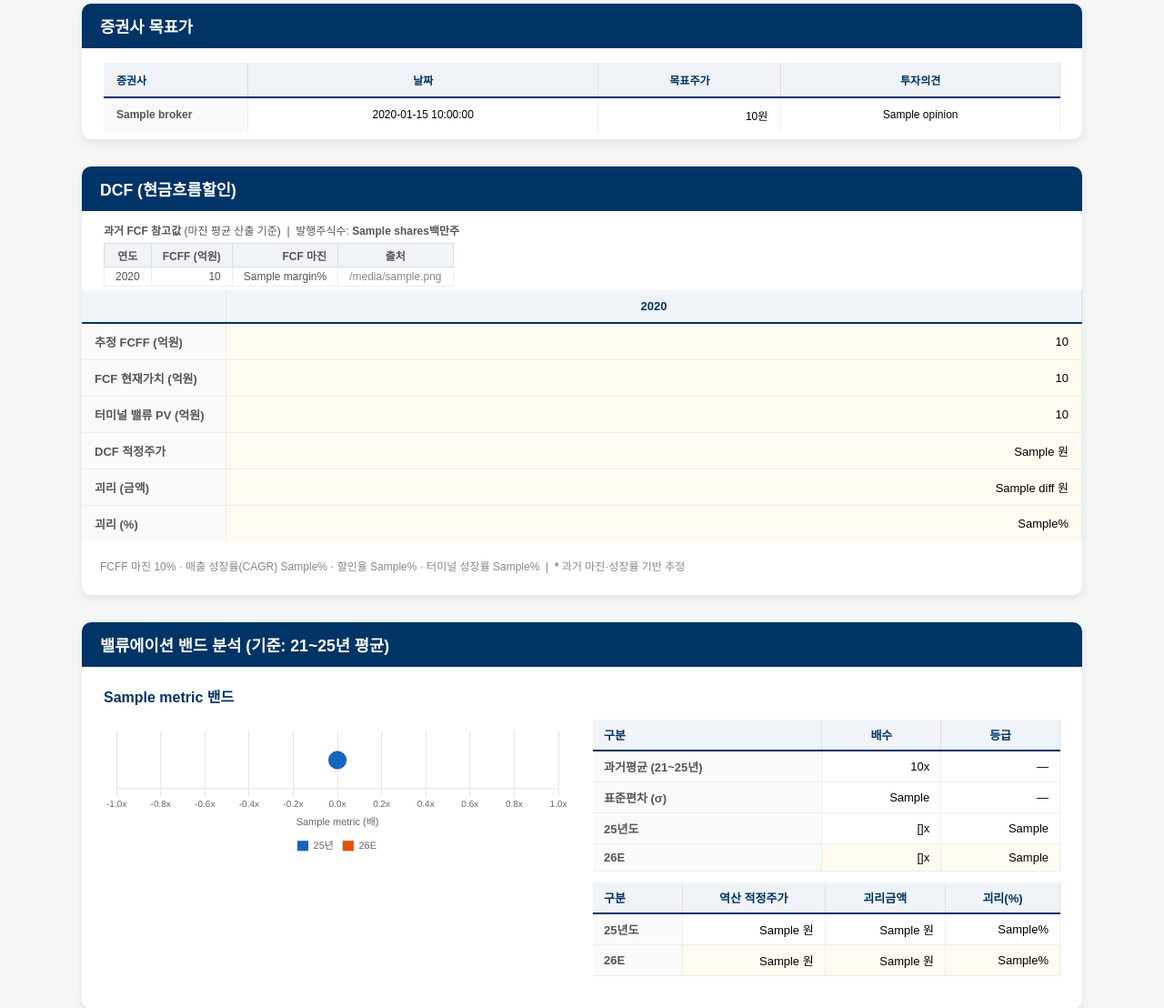
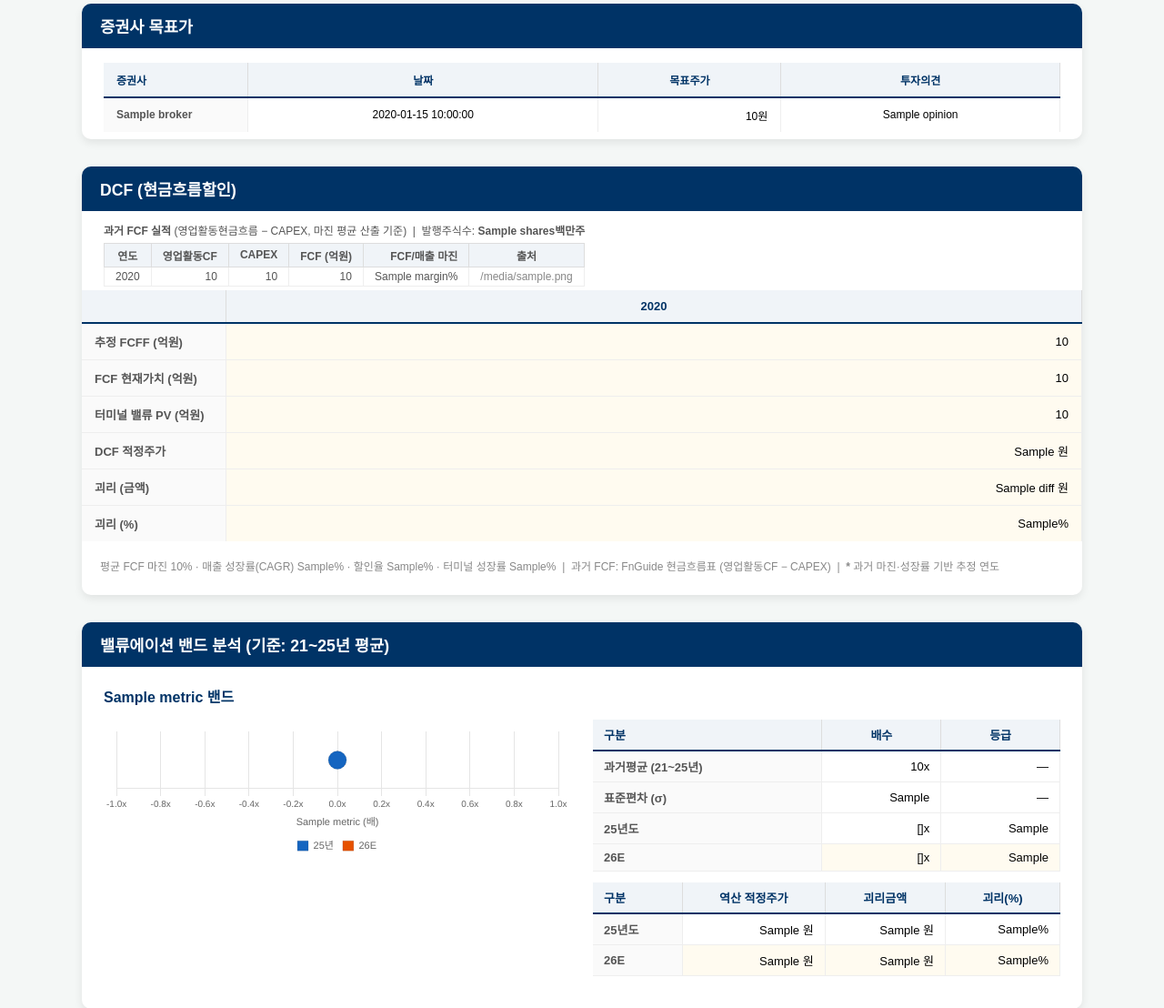
Before and after one commit to hihcjm/pvgo-web, a Flask app: template templates/index.html in a window 1280 px wide. Shown: the part 471-1579 px from the top of the page at 91% size. Run offline with Flask 3, Linux system fonts and the light colour scheme; the template is opened without the code that fills it: most values are stand-ins (such as "Sample title", 1, 10 or a date in 2020).

Commit message:
feat: FnGuide 현금흐름표에서 실제 FCF(영업활동CF-CAPEX) 사용
- get_fnguide_cashflow() 추가: comp.fnguide.com 현금흐름표 파싱
  (영업활동으로인한현금흐름 - 유형자산의증가)
- calc_dcf(): FnGuide 실적 FCF 마진 우선 사용 (영업이익추정 fallback)
- 컨센서스 연도 FCF도 FnGuide 마진 × 컨센서스 매출로 일관성 확보
- 템플릿: 과거 FCF 테이블에 영업활동CF / CAPEX 컬럼 추가
- 템플릿: DCF 푸터에 FnGuide 출처 명시

Co-Authored-By: Claude Sonnet 4.6 <noreply@anthropic.com>

```diff
--- a/api/app.py
+++ b/api/app.py
@@ -335,6 +335,126 @@ def get_beta_from_soup(soup):
     """레거시 호환용 — wisereport로 대체됨."""
     return 1.0
 
+# ── 6b. FnGuide 현금흐름표 (영업활동CF + CAPEX) ──────────────────
+def get_fnguide_cashflow(stock_code):
+    """
+    comp.fnguide.com에서 연결 현금흐름표 파싱.
+    반환: {
+      '2023/12': {'op_cf': 42782, 'capex': 83251, 'fcf': -40469},
+      '2024/12': {'op_cf': 297959, 'capex': 159455, 'fcf': 138504},
+      ...
+    }
+    연도-값 딕셔너리. 실패 시 None.
+    """
+    try:
+        url = (f'https://comp.fnguide.com/SVO2/ASP/SVD_Finance.asp'
+               f'?pGB=1&gicode=A{stock_code}&cID=&MenuYn=Y&ReportGB='
+               f'&NewMenuID=104&stkGb=701')
+        headers = {**NAVER_HEADERS, 'Referer': 'https://comp.fnguide.com'}
+        resp = requests.get(url, headers=headers, timeout=20)
+        if resp.status_code != 200:
+            return None
+        resp.encoding = 'utf-8'
+        soup = BeautifulSoup(resp.text, 'html.parser')
+
+        tables = soup.find_all('table')
+        # 연결 현금흐름 테이블: thead='IFRS(연결)' + tbody[4]
+        # table[4] = 연간 연결 현금흐름표
+        cf_table = None
+        cf_years = []
+        for t in tables:
+            thead = t.find('thead')
+            if thead:
+                ths = [th.get_text(strip=True) for th in thead.find_all('th')]
+                if 'IFRS(연결)' in ths and any(re.search(r'20\d\d/\d\d', th) for th in ths):
+                    cf_years = [th for th in ths if re.search(r'20\d\d/\d\d', th)]
+                    tbody = t.find('tbody')
+                    if tbody:
+                        # 첫 번째 행이 '영업활동으로인한현금흐름'인지 확인
+                        rows = tbody.find_all('tr')
+                        if rows:
+                            first_text = rows[0].find('th') or rows[0].find('td')
+                            if first_text and '영업활동' in first_text.get_text():
+                                cf_table = tbody
+                                break
+
+        if cf_table is None:
+            # fallback: tbody[4] 직접 접근
+            tbodies = soup.find_all('tbody')
+            if len(tbodies) >= 5:
+                cf_table = tbodies[4]
+                # 연도는 table[4] thead에서
+                all_tables = soup.find_all('table')
+                if len(all_tables) >= 5:
+                    th_row = all_tables[4].find('thead')
+                    if th_row:
+                        cf_years = [th.get_text(strip=True)
+                                    for th in th_row.find_all('th')
+                                    if re.search(r'20\d\d/\d\d', th.get_text())]
+
+        if cf_table is None or not cf_years:
+            return None
+
+        def parse_val(s):
+            s = s.strip().replace(',', '').replace(' ', '')
+            if s in ('-', '', 'N/A', '-'):
+                return None
+            try:
+                return float(s)
+            except:
+                return None
+
+        result = {}
+        rows = cf_table.find_all('tr')
+
+        # 행별 값 추출 함수
+        def get_row_vals(row):
+            cells = row.find_all('td')
+            return [parse_val(c.get_text(strip=True)) for c in cells]
+
+        op_cf_vals   = None   # 영업활동으로인한현금흐름
+        capex_vals   = None   # 유형자산의증가
+
+        for r in rows:
+            th = r.find('th')
+            label = th.get_text(strip=True) if th else ''
+            # 그룹 제목 행이 없으면 첫 번째 td로
+            if not label:
+                first_td = r.find('td')
+                label = first_td.get_text(strip=True) if first_td else ''
+
+            # '계산에 참여한 계정 펼치기' 등 설명 제거
+            clean = re.sub(r'계산에 참여한 계정 펼치기', '', label).strip()
+
+            if '영업활동으로인한현금흐름' in clean and op_cf_vals is None:
+                op_cf_vals = get_row_vals(r)
+            elif '유형자산의증가' in clean and capex_vals is None:
+                capex_vals = get_row_vals(r)
+
+            if op_cf_vals and capex_vals:
+                break
+
+        if not op_cf_vals:
+            return None
+
+        for i, yr in enumerate(cf_years):
+            # yr = '2023/12'
+            y_norm = norm_year(yr)   # '2023/12'
+            op_cf = op_cf_vals[i] if i < len(op_cf_vals) else None
+            capex = capex_vals[i] if capex_vals and i < len(capex_vals) else None
+            if op_cf is not None:
+                fcf = op_cf - (capex or 0)
+                result[y_norm] = {
+                    'op_cf': round(op_cf),
+                    'capex': round(capex) if capex is not None else 0,
+                    'fcf':   round(fcf),
+                }
+
+        return result if result else None
+
+    except Exception as e:
+        return None
+
 # ── 7. 밴드 분석 ───────────────────────────────────────────────
 def calc_valuation_band(naver_data, current_price):
     rows     = naver_data['rows']
@@ -471,12 +591,12 @@ def calc_valuation_band(naver_data, current_price):
 
     return results
 
-# ── 8. DCF (FCF 직접 사용 + 컨센서스 26~28E) ─────────────────
+# ── 8. DCF (FnGuide 실제 FCF 우선 사용 + 컨센서스 26~28E) ───────
 def calc_dcf(naver_data, r, current_price, g_terminal=0.025, stock_code=None):
     """
-    네이버 Financial Summary의 FCF를 직접 사용.
-    과거 FCF/매출액 마진 평균 → 컨센서스 매출액에 적용해 26~28E FCFF 추정.
-    발행주식수도 테이블에서 직접 읽음.
+    FnGuide 현금흐름표에서 실제 FCF(영업활동CF - CAPEX)를 가져와 사용.
+    부족 시 영업이익 기반 추정으로 대체.
+    컨센서스 매출 × 평균FCF마진 → 26~28E FCFF 추정.
     """
     try:
         rows     = naver_data['rows']
@@ -485,24 +605,39 @@ def calc_dcf(naver_data, r, current_price, g_terminal=0.025, stock_code=None):
         est_idx  = naver_data['est_idx']
 
         rev_row = rows.get('매출액', [])
-        fcf_row = rows.get('FCF', [])
-        op_row  = rows.get('영업이익(발표)', rows.get('영업이익', []))
 
         if not rev_row:
             return {"error": "매출액 데이터 없음"}
 
-        # ── 과거 FCF 마진 계산 (FCF가 있으면 직접, 없으면 영업이익 기반) ──
+        # ── FnGuide 실제 FCF 가져오기 (영업활동CF - CAPEX) ──────────
+        fnguide_cf = None
+        if stock_code:
+            fnguide_cf = get_fnguide_cashflow(stock_code)
+
+        # ── 과거 FCF 마진 계산 ─────────────────────────────────────
+        # 우선순위: ① FnGuide 실제 FCF → ② 영업이익 기반 추정
         hist_fcff_margin = []
-        hist_fcf_detail  = []   # 화면 표시용: [(year, fcf_억, margin_%)]
-        for i in hist_idx:
-            rev = get_val(rows, '매출액', i)
-            fcf = safe_float(fcf_row[i]) if i < len(fcf_row) else None
-            if rev and rev > 0 and fcf is not None:
-                margin = fcf / rev
-                hist_fcff_margin.append(margin)
-                hist_fcf_detail.append({'year': years[i], 'fcf': round(fcf), 'margin': round(margin*100,1), 'src': '직접'})
+        hist_fcf_detail  = []   # 화면 표시용
 
-        # FCF 데이터 부족시 영업이익 기반으로 대체
+        if fnguide_cf:
+            for i in hist_idx:
+                yr = years[i]   # '2023/12', '2024/12' 등
+                rev = get_val(rows, '매출액', i)
+                cf_data = fnguide_cf.get(yr)
+                if rev and rev > 0 and cf_data:
+                    fcf = cf_data['fcf']   # 억원
+                    margin = fcf / rev
+                    hist_fcff_margin.append(margin)
+                    hist_fcf_detail.append({
+                        'year': yr,
+                        'fcf': round(fcf),
+                        'op_cf': cf_data['op_cf'],
+                        'capex': cf_data['capex'],
+                        'margin': round(margin*100, 1),
+                        'src': 'FnGuide실적',
+                    })
+
+        # FnGuide 데이터 부족시 영업이익 기반 추정
         if len(hist_fcff_margin) < 2:
             TAX = 0.22; DA = 0.05; CAPEX_R = 0.06
             hist_fcff_margin = []
@@ -534,21 +669,14 @@ def calc_dcf(naver_data, r, current_price, g_terminal=0.025, stock_code=None):
             rev_growth = 0.05  # fallback 5%
 
         # ── 컨센서스 FCF 추정 (26E) ──
+        # FnGuide 실적 기반 마진 × 컨센서스 매출 적용
         fcf_years = []
         for i in est_idx:
             label = years[i]
             rev_e = get_val(rows, '매출액', i)
-            op_e  = get_val(rows, '영업이익(발표)', i) or get_val(rows, '영업이익', i)
-            fcf_e_direct = safe_float(fcf_row[i]) if i < len(fcf_row) else None
-
-            if fcf_e_direct is not None and fcf_e_direct > 0:
-                fcf_years.append((label, fcf_e_direct, rev_e, '컨센서스'))
-            elif rev_e and op_e and op_e > 0:
-                TAX = 0.22; DA = 0.05; CAPEX_R = 0.06
-                fcff_e = op_e*(1-TAX) + rev_e*DA - rev_e*CAPEX_R
+            if rev_e:
+                fcff_e = rev_e * avg_fcff_margin
                 fcf_years.append((label, fcff_e, rev_e, '컨센서스'))
-            elif rev_e:
-                fcf_years.append((label, rev_e * avg_fcff_margin, rev_e, '컨센서스'))
 
         if not fcf_years:
             return {"error": "컨센서스 FCF 추정 불가"}
--- a/templates/index.html
+++ b/templates/index.html
@@ -140,21 +140,30 @@
             {# 과거 FCF 참고값 #}
             {% if result.dcf.hist_fcf %}
             <div style="padding:12px 24px 4px; font-size:12px; color:#555;">
-                <strong>과거 FCF 참고값</strong> (마진 평균 산출 기준)
+                <strong>과거 FCF 실적</strong> (영업활동현금흐름 − CAPEX, 마진 평균 산출 기준)
                 &nbsp;|&nbsp; 발행주식수: <strong>{{ result.dcf.shares }}백만주</strong>
                 <table style="margin-top:6px; border-collapse:collapse; font-size:12px;">
                     <thead><tr style="background:#f0f4f8;">
                         <th style="padding:4px 12px; border:1px solid #ddd;">연도</th>
-                        <th style="padding:4px 12px; border:1px solid #ddd; text-align:right;">FCFF (억원)</th>
-                        <th style="padding:4px 12px; border:1px solid #ddd; text-align:right;">FCF 마진</th>
+                        <th style="padding:4px 12px; border:1px solid #ddd; text-align:right;">영업활동CF</th>
+                        <th style="padding:4px 12px; border:1px solid #ddd; text-align:right;">CAPEX</th>
+                        <th style="padding:4px 12px; border:1px solid #ddd; text-align:right;">FCF (억원)</th>
+                        <th style="padding:4px 12px; border:1px solid #ddd; text-align:right;">FCF/매출 마진</th>
                         <th style="padding:4px 12px; border:1px solid #ddd; text-align:center;">출처</th>
                     </tr></thead>
                     <tbody>
                     {% for h in result.dcf.hist_fcf %}
                     <tr>
                         <td style="padding:3px 12px; border:1px solid #eee;">{{ h.year }}</td>
-                        <td style="padding:3px 12px; border:1px solid #eee; text-align:right;">{{ "{:,}".format(h.fcf) }}</td>
-                        <td style="padding:3px 12px; border:1px solid #eee; text-align:right;">{{ h.margin }}%</td>
+                        {% if h.op_cf is defined %}
+                        <td style="padding:3px 12px; border:1px solid #eee; text-align:right;">{{ "{:,}".format(h.op_cf) }}</td>
+                        <td style="padding:3px 12px; border:1px solid #eee; text-align:right;">{{ "{:,}".format(h.capex) }}</td>
+                        {% else %}
+                        <td style="padding:3px 12px; border:1px solid #eee; text-align:center; color:#aaa;">-</td>
+                        <td style="padding:3px 12px; border:1px solid #eee; text-align:center; color:#aaa;">-</td>
+                        {% endif %}
+                        <td style="padding:3px 12px; border:1px solid #eee; text-align:right; {% if h.fcf < 0 %}color:#c00;{% endif %}">{{ "{:,}".format(h.fcf) }}</td>
+                        <td style="padding:3px 12px; border:1px solid #eee; text-align:right; {% if h.margin < 0 %}color:#c00;{% endif %}">{{ h.margin }}%</td>
                         <td style="padding:3px 12px; border:1px solid #eee; text-align:center; color:#888;">{{ h.src }}</td>
                     </tr>
                     {% endfor %}
@@ -208,8 +217,9 @@
                 </tbody>
             </table>
             <p style="padding:6px 20px 12px;color:#888;font-size:12px;">
-                FCFF 마진 {{ result.dcf.avg_fcff_margin }}% · 매출 성장률(CAGR) {{ result.dcf.rev_growth }}% · 할인율 {{ result.dcf.r }}% · 터미널 성장률 {{ result.dcf.g_terminal }}%
-                &nbsp;|&nbsp; <strong>*</strong> 과거 마진·성장률 기반 추정
+                평균 FCF 마진 {{ result.dcf.avg_fcff_margin }}% · 매출 성장률(CAGR) {{ result.dcf.rev_growth }}% · 할인율 {{ result.dcf.r }}% · 터미널 성장률 {{ result.dcf.g_terminal }}%
+                &nbsp;|&nbsp; 과거 FCF: FnGuide 현금흐름표 (영업활동CF − CAPEX)
+                &nbsp;|&nbsp; <strong>*</strong> 과거 마진·성장률 기반 추정 연도
             </p>
             {% endif %}
         </div>
```
